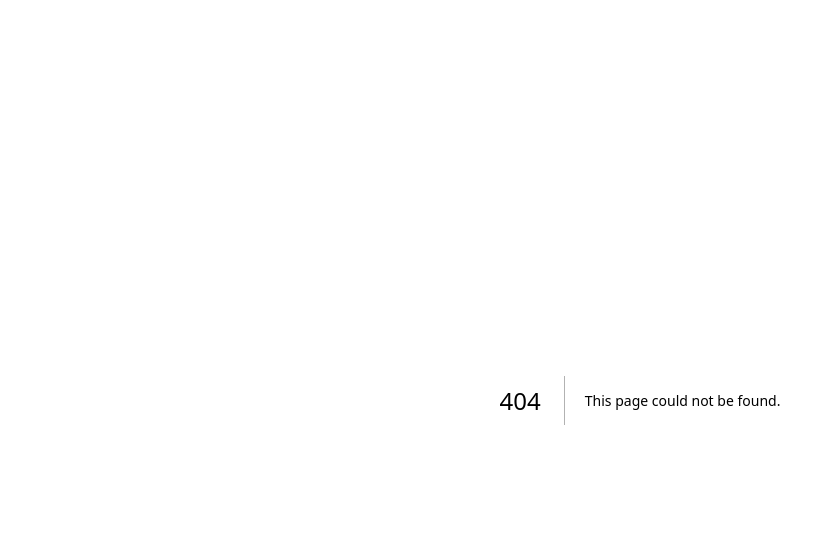
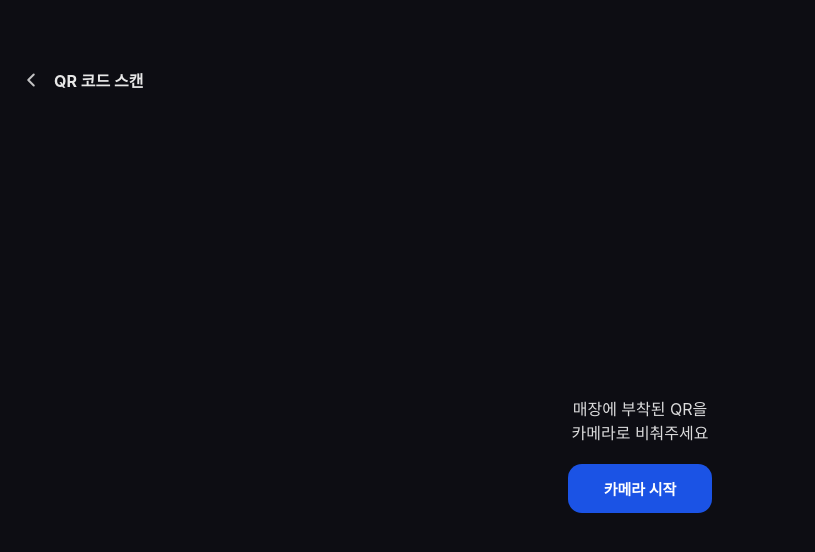
Before and after one commit to taegyumin/aircon-democracy, a Next.js app in the folder apps/web/: page /qr in a window 1280 px wide. Before the commit this address had no page. Shown: the top 552 px of the page, without its empty margins (0-815 px from the left). Built offline with nearby package versions, Linux system fonts and the light colour scheme; a web font is replaced by a local one.

Commit message:
web: port QRScreen as /qr route

```diff
--- /dev/null
+++ b/apps/web/src/app/qr/QRRoute.tsx
@@ -0,0 +1,14 @@
+'use client';
+
+import { useRouter } from 'next/navigation';
+import { QRScreen } from '../../screens/QRScreen';
+
+export default function QRRoute() {
+  const router = useRouter();
+  return (
+    <QRScreen
+      onBack={() => router.push('/')}
+      onSuccess={(id) => router.push(`/p/${encodeURIComponent(id)}`)}
+    />
+  );
+}
--- /dev/null
+++ b/apps/web/src/app/qr/page.tsx
@@ -0,0 +1,10 @@
+import type { Metadata } from 'next';
+import QRRoute from './QRRoute';
+
+export const metadata: Metadata = {
+  title: 'QR 스캔 — 에어컨 민주주의',
+  alternates: { canonical: '/qr' },
+  robots: { index: false, follow: true },
+};
+
+export default function Page() { return <QRRoute />; }
--- /dev/null
+++ b/apps/web/src/screens/QRScreen.tsx
@@ -0,0 +1,188 @@
+'use client';
+
+import { useCallback, useEffect, useRef, useState } from 'react';
+import jsQR from 'jsqr';
+import { TOKEN, FONT } from '@aircon/core';
+import { BackIcon } from '../components/Icons';
+
+interface Props {
+  onBack: () => void;
+  onSuccess: (placeId: string) => void;
+}
+
+type Phase = 'idle' | 'starting' | 'scanning' | 'denied' | 'unavailable' | 'found';
+
+const SITE_HOST = 'aircondemocracy.com';
+
+function extractPlaceId(rawUrl: string): string | null {
+  try {
+    const u = new URL(rawUrl);
+    if (u.hostname !== SITE_HOST && u.hostname !== `www.${SITE_HOST}`) return null;
+    const m = u.pathname.match(/^\/p\/([^/]+)\/?$/);
+    if (!m) return null;
+    return decodeURIComponent(m[1]);
+  } catch {
+    return null;
+  }
+}
+
+export function QRScreen({ onBack, onSuccess }: Props) {
+  const [phase, setPhase] = useState<Phase>('idle');
+  const [foundLabel, setFoundLabel] = useState('');
+  const videoRef = useRef<HTMLVideoElement | null>(null);
+  const canvasRef = useRef<HTMLCanvasElement | null>(null);
+  const streamRef = useRef<MediaStream | null>(null);
+  const rafRef = useRef<number | null>(null);
+  const stoppedRef = useRef(false);
+
+  const stop = useCallback(() => {
+    stoppedRef.current = true;
+    if (rafRef.current) cancelAnimationFrame(rafRef.current);
+    rafRef.current = null;
+    if (streamRef.current) {
+      streamRef.current.getTracks().forEach((t) => t.stop());
+      streamRef.current = null;
+    }
+  }, []);
+
+  useEffect(() => () => stop(), [stop]);
+
+  const start = useCallback(async () => {
+    if (!navigator.mediaDevices?.getUserMedia) {
+      setPhase('unavailable');
+      return;
+    }
+    setPhase('starting');
+    stoppedRef.current = false;
+    try {
+      const stream = await navigator.mediaDevices.getUserMedia({
+        video: { facingMode: { ideal: 'environment' } },
+        audio: false,
+      });
+      streamRef.current = stream;
+      const video = videoRef.current!;
+      video.srcObject = stream;
+      await video.play();
+      setPhase('scanning');
+      tick();
+    } catch (e) {
+      const name = (e as { name?: string }).name ?? '';
+      if (name === 'NotAllowedError' || name === 'PermissionDeniedError') setPhase('denied');
+      else setPhase('unavailable');
+    }
+  }, []);
+
+  const tick = useCallback(() => {
+    if (stoppedRef.current) return;
+    const video = videoRef.current;
+    const canvas = canvasRef.current;
+    if (video && canvas && video.readyState >= 2) {
+      const w = video.videoWidth;
+      const h = video.videoHeight;
+      if (w && h) {
+        canvas.width = w;
+        canvas.height = h;
+        const ctx = canvas.getContext('2d');
+        if (ctx) {
+          ctx.drawImage(video, 0, 0, w, h);
+          const img = ctx.getImageData(0, 0, w, h);
+          const code = jsQR(img.data, w, h, { inversionAttempts: 'dontInvert' });
+          if (code?.data) {
+            const placeId = extractPlaceId(code.data);
+            if (placeId) {
+              setFoundLabel(placeId);
+              setPhase('found');
+              stop();
+              setTimeout(() => onSuccess(placeId), 700);
+              return;
+            }
+            // QR detected but not ours — keep scanning
+          }
+        }
+      }
+    }
+    rafRef.current = requestAnimationFrame(tick);
+  }, [stop, onSuccess]);
+
+  return (
+    <div style={{ height: '100%', background: '#0D0D13', display: 'flex', flexDirection: 'column', fontFamily: FONT, color: '#fff' }}>
+      <div style={{ display: 'flex', alignItems: 'center', gap: 12, padding: '68px 20px 16px' }}>
+        <button onClick={() => { stop(); onBack(); }} style={{ background: 'none', border: 'none', cursor: 'pointer', display: 'flex', alignItems: 'center' }} aria-label="뒤로">
+          <BackIcon color="rgba(255,255,255,0.75)" />
+        </button>
+        <span style={{ fontSize: 16, fontWeight: 700, opacity: 0.9 }}>QR 코드 스캔</span>
+      </div>
+
+      <div style={{ flex: 1, display: 'flex', alignItems: 'center', justifyContent: 'center', flexDirection: 'column', position: 'relative' }}>
+        {phase === 'idle' && (
+          <div style={{ textAlign: 'center', padding: '0 32px' }}>
+            <div style={{ fontSize: 16, marginBottom: 20, opacity: 0.85 }}>
+              매장에 부착된 QR을<br />카메라로 비춰주세요
+            </div>
+            <button onClick={start} style={btn}>카메라 시작</button>
+          </div>
+        )}
+        {phase === 'starting' && <div style={{ opacity: 0.7 }}>카메라 준비 중…</div>}
+        {phase === 'denied' && (
+          <div style={{ textAlign: 'center', padding: '0 32px' }}>
+            <div style={{ fontSize: 14, opacity: 0.85, marginBottom: 16 }}>
+              카메라 권한이 차단됐어요.<br />브라우저 설정에서 허용하고 다시 시도해주세요.
+            </div>
+            <button onClick={onBack} style={btn}>돌아가기</button>
+          </div>
+        )}
+        {phase === 'unavailable' && (
+          <div style={{ textAlign: 'center', padding: '0 32px' }}>
+            <div style={{ fontSize: 14, opacity: 0.85, marginBottom: 16 }}>
+              이 기기/브라우저에서 카메라를 쓸 수 없어요.
+            </div>
+            <button onClick={onBack} style={btn}>돌아가기</button>
+          </div>
+        )}
+        {(phase === 'scanning' || phase === 'found') && (
+          <div style={{ position: 'relative', width: '100%', maxWidth: 420, aspectRatio: '1', margin: '0 auto' }}>
+            <video
+              ref={videoRef}
+              playsInline
+              muted
+              style={{ width: '100%', height: '100%', objectFit: 'cover', borderRadius: 16, background: '#000' }}
+            />
+            <ScanOverlay color={phase === 'found' ? TOKEN.ok : TOKEN.cold} />
+          </div>
+        )}
+        {phase === 'scanning' && (
+          <div style={{ marginTop: 24, fontSize: 13, opacity: 0.7 }}>QR을 프레임 안에 맞춰주세요</div>
+        )}
+        {phase === 'found' && (
+          <div style={{ marginTop: 18, fontSize: 14, fontWeight: 700, color: TOKEN.ok }}>
+            ✓ {foundLabel.slice(0, 28)}{foundLabel.length > 28 ? '…' : ''}
+          </div>
+        )}
+        <canvas ref={canvasRef} style={{ display: 'none' }} />
+      </div>
+    </div>
+  );
+}
+
+function ScanOverlay({ color }: { color: string }) {
+  return (
+    <svg width="100%" height="100%" viewBox="0 0 220 220" preserveAspectRatio="none" style={{ position: 'absolute', inset: 0, pointerEvents: 'none' }}>
+      <path d="M45 15 L15 15 L15 45" stroke={color} strokeWidth="4" strokeLinecap="round" fill="none" />
+      <path d="M175 15 L205 15 L205 45" stroke={color} strokeWidth="4" strokeLinecap="round" fill="none" />
+      <path d="M15 175 L15 205 L45 205" stroke={color} strokeWidth="4" strokeLinecap="round" fill="none" />
+      <path d="M205 175 L205 205 L175 205" stroke={color} strokeWidth="4" strokeLinecap="round" fill="none" />
+    </svg>
+  );
+}
+
+const btn: React.CSSProperties = {
+  padding: '14px 36px',
+  background: TOKEN.cold,
+  color: '#fff',
+  border: 'none',
+  borderRadius: 14,
+  fontSize: 15,
+  fontWeight: 700,
+  cursor: 'pointer',
+  fontFamily: FONT,
+};
```
